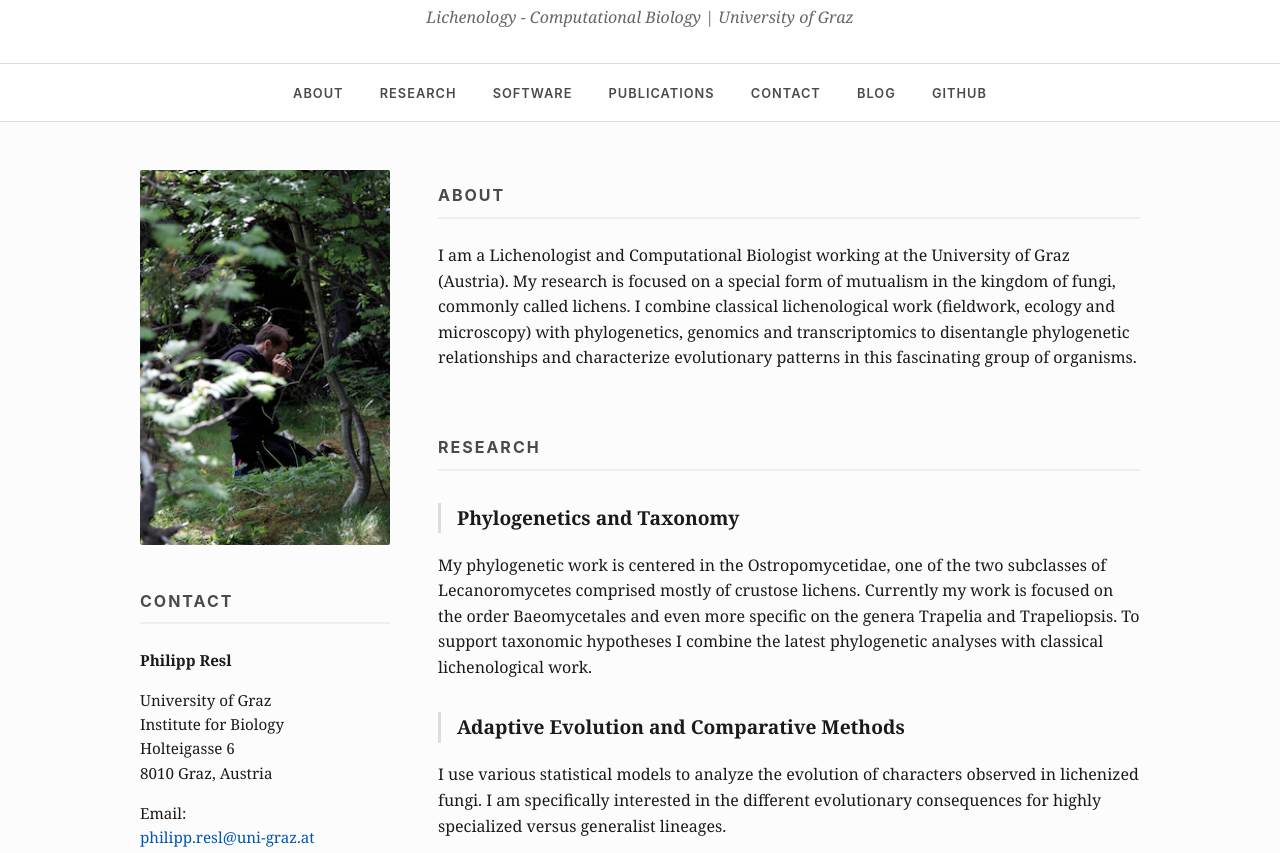
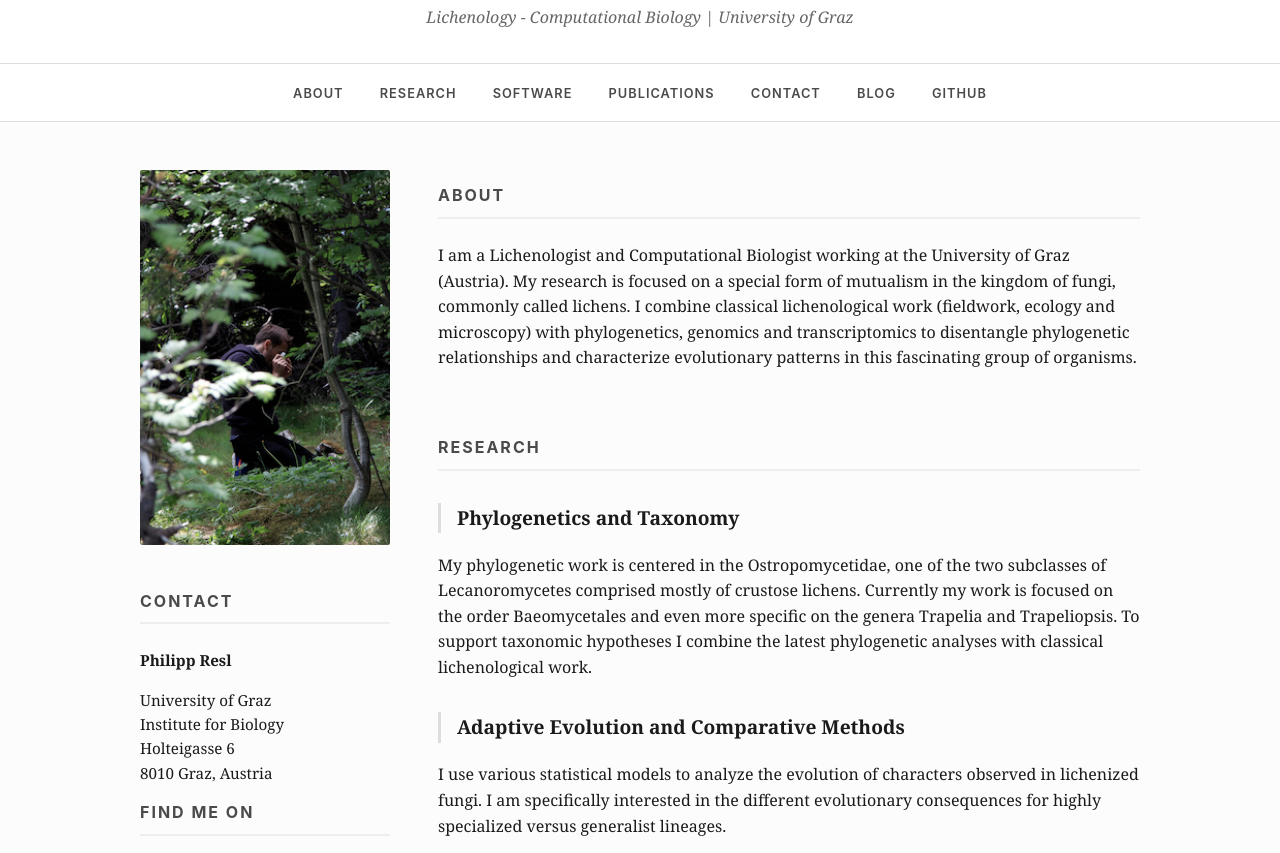
Before and after one commit to reslp/reslp.github.io, a plain HTML site: page index.html in a window 1280 px wide. Shown: the part 99-952 px from the top of the page. Drawn offline with Linux system fonts and the light colour scheme.

Commit message:
Remove email

```diff
--- a/index.html
+++ b/index.html
@@ -200,10 +200,6 @@
                 Institute for Biology<br>
                 Holteigasse 6<br>
                 8010 Graz, Austria</p>
-                <p style="margin-top:1rem;">
-                    Email: <br>
-                    <a href="mailto:philipp.resl@uni-graz.at">philipp.resl@uni-graz.at</a>
-                </p>
             </div>
 
             <div class="social-links">
```
